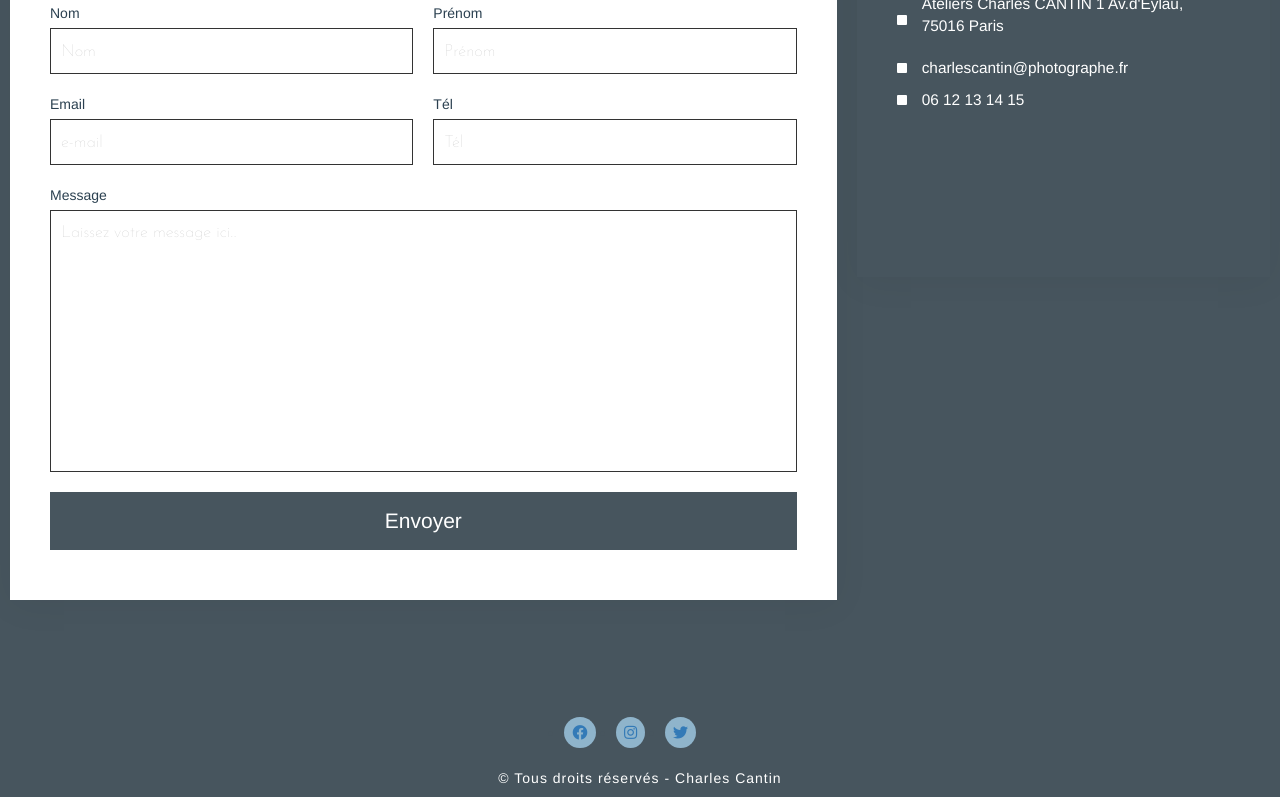
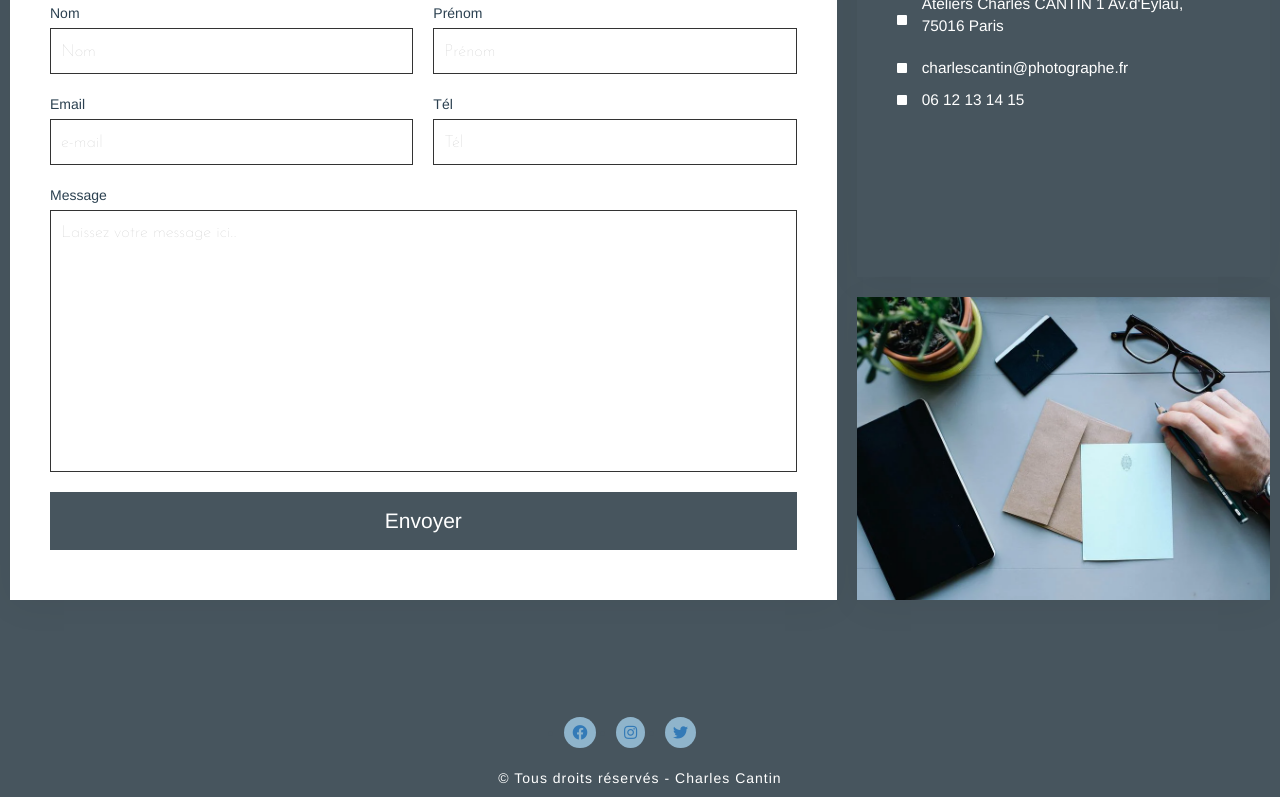
Before and after one commit to slyrj/evalStudi6-RIJA, a React (Create React App) app: page /contact in a window 1280 px wide. Shown: the part 378-1175 px from the top of the page. Built offline with nearby package versions, Linux system fonts and the light colour scheme; some icons are missing; a web font is replaced by a local one.

Commit message:
Maj page contact

```diff
--- a/src/pages/Contact.js
+++ b/src/pages/Contact.js
@@ -32,6 +32,7 @@ const Contact = () => {
                         </div>
                    </div>
                </div>
+               <div className="contact img"></div>
             </div>
         </div>
         <Footer />
--- a/src/styles/pages/_contact.scss
+++ b/src/styles/pages/_contact.scss
@@ -1,8 +1,5 @@
 
 
-// .pres {
-//     background:$color-1;
-//   }
 
   .contactMe {
 
@@ -14,18 +11,6 @@
     background-color: $color-1;
 
   }
-
-  // .contactMe .title {
-  //   display: flex;
-  //   justify-content: center;
-  //   align-items: ceter;
-  //   font-size: 2em;
-  // }
-
-  // .contactMe .title h2 {
-  //    color:#fff;
-  //    font-weight: 500;
-  // }
 
   .box {
     position: relative;
@@ -44,7 +29,7 @@
     grid-area: info;
   }
 
-  .map {
+  .img {
     grid-area: map;
     background: url('../../media/app.png') no-repeat center/cover;
 
@@ -68,12 +53,7 @@
     margin-top: 20px;
   }
 
-  // .contact h3 {
-  //   color:greenyellow;
-  //   font-weight: 500;
-  //   font-size: 1.4rem;
-  //   margin-bottom: 10px;
-  // }
+
   /* formulaire */
 
   .formBox {
@@ -226,17 +206,10 @@
 
 
 
-  .map {
+  .img {
     background: url('../../media/contact.webp') no-repeat center/cover;
      padding: 0;
   }
-
-  // .map iframe {
-  //    width: 50%;
-  //    height: 50%;
-  // }
-
-
 
 /*Responsive*/
 
@@ -255,12 +228,6 @@ body{
 
         display:flex;
         flex-direction: column;
-    //     grid-template-columns: 1fr;
-    //     grid-template-rows: auto;
-    //     grid-template-areas:
-    //         "form"
-    //         "info"
-    //         "map";
      }
 
     .map {
@@ -281,7 +248,7 @@ body{
         padding: 30px;
     }
 
-    .map {
+    .img {
         max-height: 30px;
         padding: 0;
         background: url('../../media/contact.webp') no-repeat center/cover;
```
